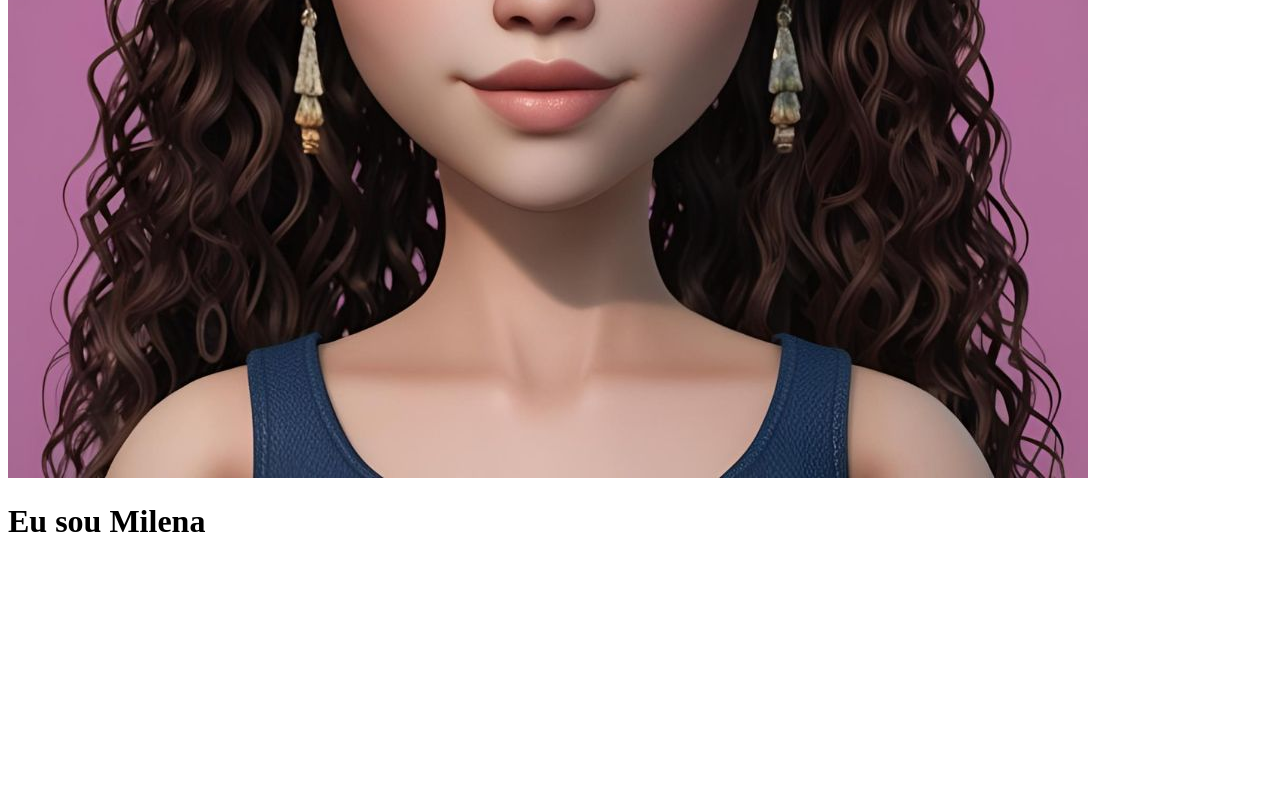
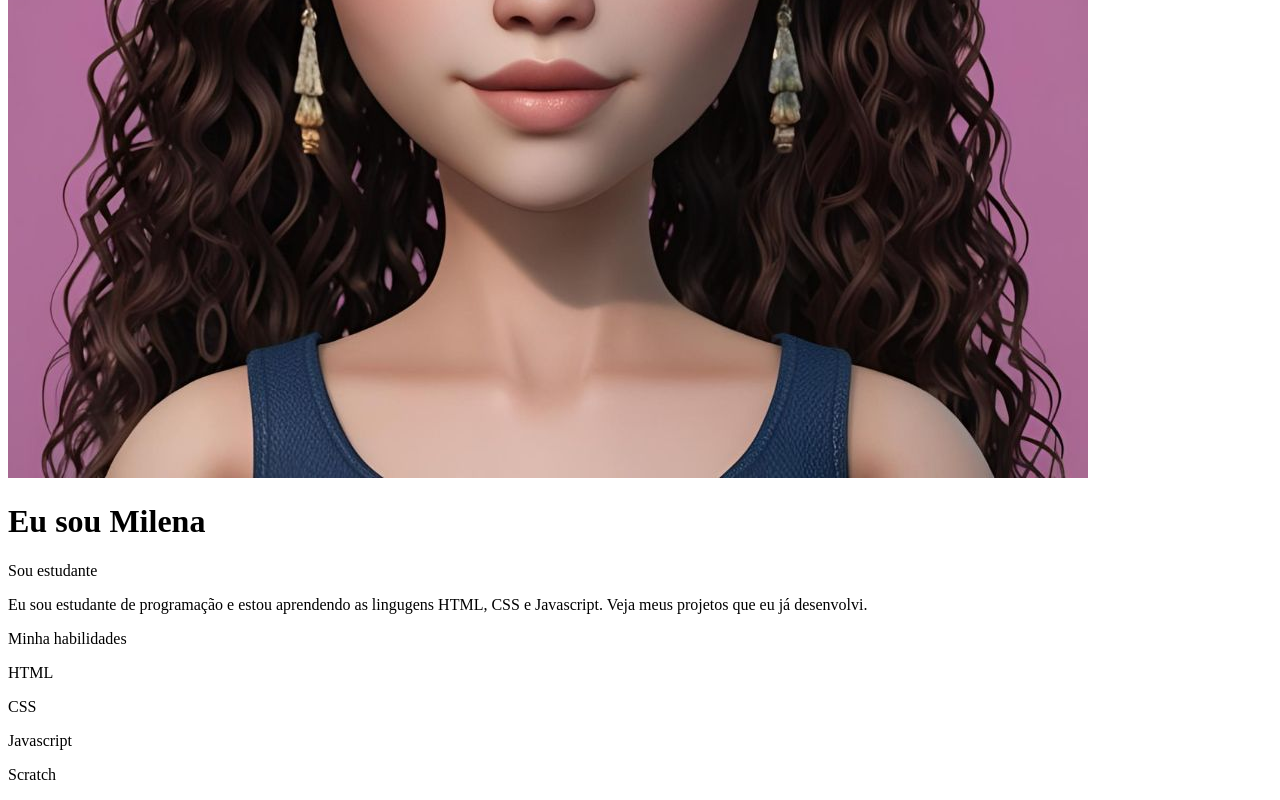
Before and after one commit to castzmiih/Milena_portifolio, a plain HTML site: page index.html in a window 1280 px wide. Shown: the part 610-1410 px from the top of the page. Before the commit the page ends 1172 px from the top, so only its background shows below. Drawn offline with Linux system fonts and the light colour scheme.

Commit message:
Aula 01/04

```diff
--- a/index.html
+++ b/index.html
@@ -8,5 +8,14 @@
 <body>
    <img src="meuavatar.jpg" alt="imagem de um avatar feminino de uma adolescente com rosto oval de olhos grandes e castanhos, cabelo longo,cacheado e castanho, sobrancelhas médias e pele clara">
    <h1>Eu sou Milena</h1>
+   <p>Sou estudante</p>
+   <p>Eu sou estudante de programação e estou aprendendo as lingugens HTML, CSS e Javascript. Veja meus projetos que eu já desenvolvi.</p>
+   <p>Minha habilidades</p>
+   <div>
+    <p>HTML</p>
+    <p>CSS</p>
+    <p>Javascript</p>
+    <p>Scratch</p>
+   </div>
 </body>
 </html>
```
